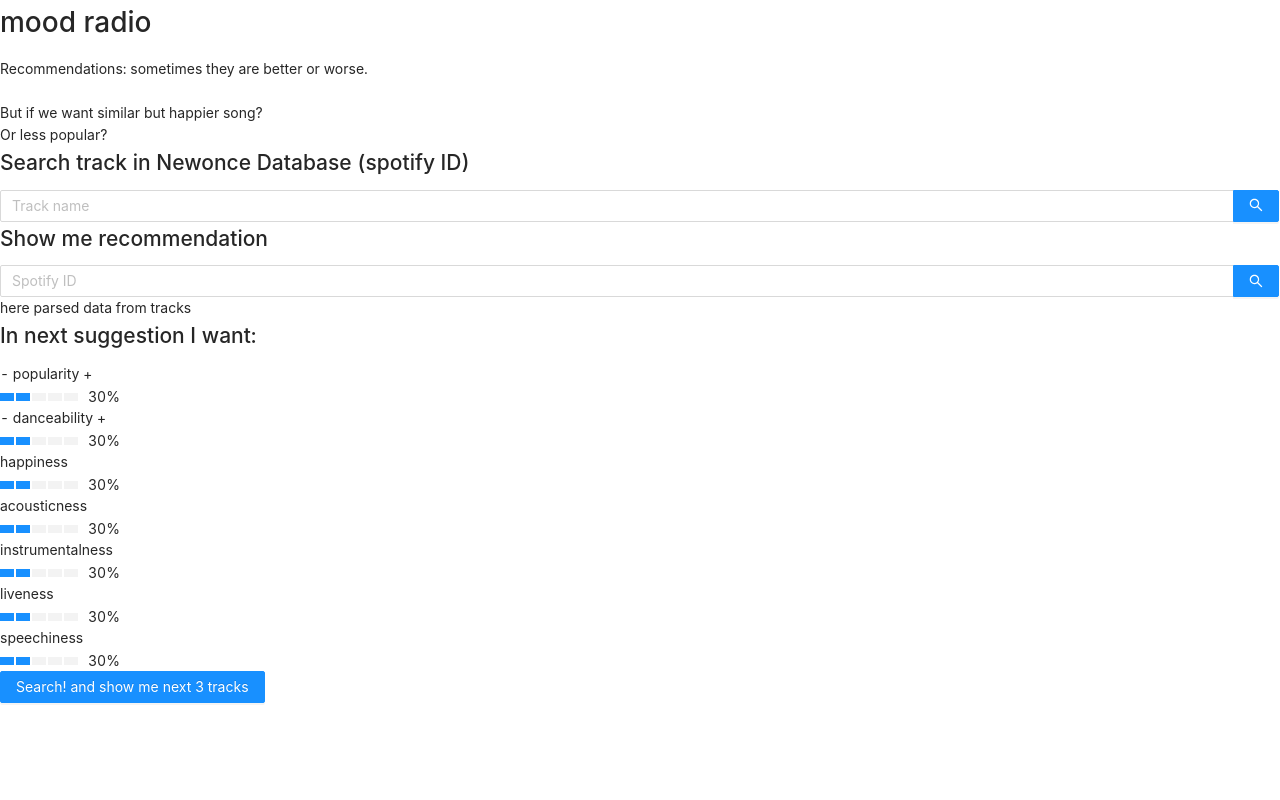
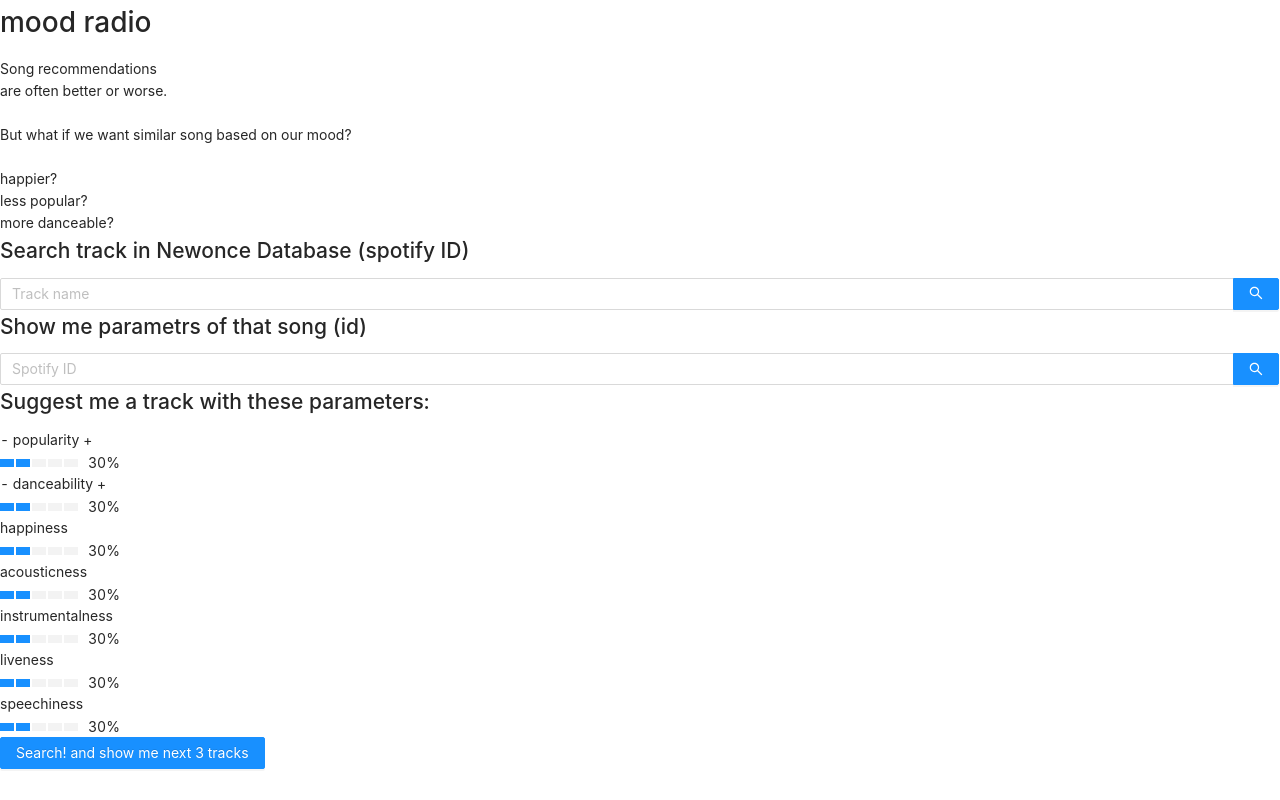
Before and after one commit to amber-zeus/radio, a Next.js app in the folder radio-mood/: page / in a window 1280 px wide. Built offline with nearby package versions, Linux system fonts and the light colour scheme.

Commit message:
[feat] descriptions

```diff
--- a/radio-mood/components/frontend/Example.js
+++ b/radio-mood/components/frontend/Example.js
@@ -10,12 +10,11 @@ export const Example = () => {
         <Search placeholder="Track name" onSearch={onSearch} enterButton/>
       </div>
       <div className="py-4">
-        <h2>Show me recommendation</h2>
+        <h2>Show me parametrs of that song (id)</h2>
         <Search placeholder="Spotify ID" onSearch={onSearch} enterButton/>
       </div>
-      here parsed data from tracks
       <div className="py-4">
-        <h2>In next suggestion I want:</h2>
+        <h2>Suggest me a track with these parameters:</h2>
 
 
         <div className="text-center">
--- a/radio-mood/components/frontend/Info.js
+++ b/radio-mood/components/frontend/Info.js
@@ -1,12 +1,18 @@
 export const Info = () => {
   return (
     <div className="italic">
-      <span className="font-extrabold">Recommendations:</span> sometimes they are better or worse.
+      <span className="font-extrabold">Song recommendations</span>
+      <br/>are often better or worse.
       <br/>
       <br/>
-      But if we want <span className="underline">similar</span> but <span className="font-bold">happier</span> song?
+      But what if we want similar song based on our mood?
       <br/>
-      Or less <span className="font-bold">popular</span>?
+      <br/>
+      <span className="font-bold">happier</span>?
+      <br/>
+      less <span className="font-bold">popular</span>?
+      <br/>
+      more <span className="font-bold">danceable</span>?
     </div>
   )
 }
```
